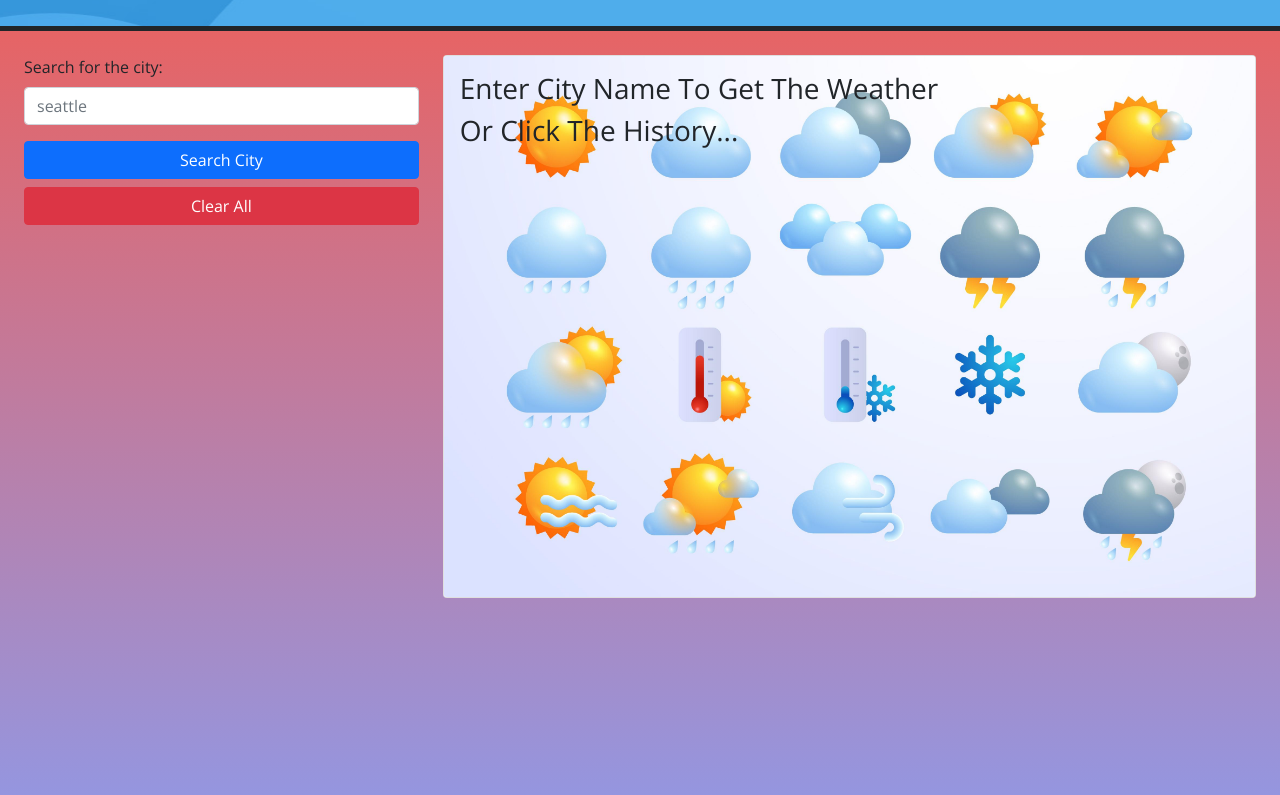
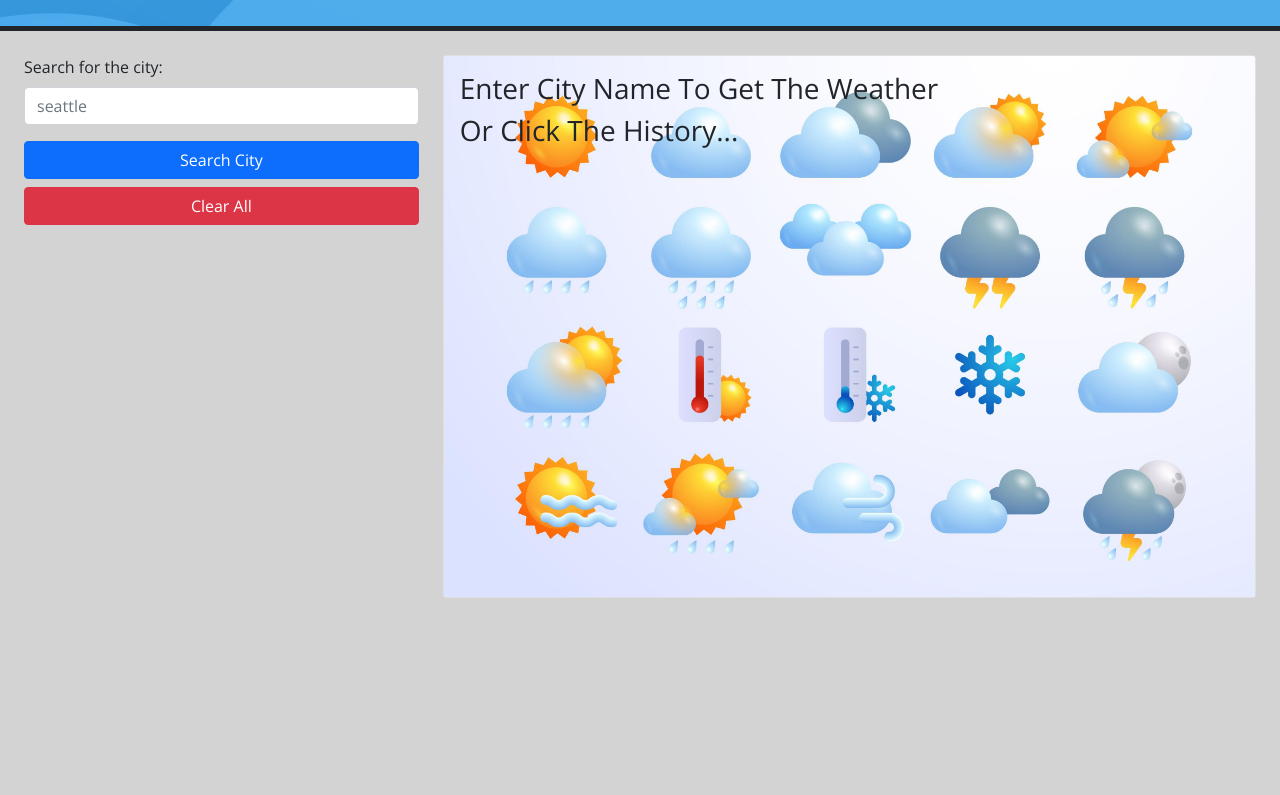
Before and after one commit to Andrew-TechMaster/-Andrew-UWBootcampChallenge-06-Weather-Dashboard, a plain HTML site: page index.html in a window 1280 px wide. Shown: the part 97-892 px from the top of the page. After the commit the page ends 800 px from the top, so only its background shows below. Drawn offline with nearby package versions, Linux system fonts and the light colour scheme.

Commit message:
Fix layout

```diff
--- a/assets/css/style.css
+++ b/assets/css/style.css
@@ -12,11 +12,15 @@
     color: var(--secondary-color);
 }
 
+/* Which will select every element, and give it a red border. Inspect your html page, and see if you can decipher which element may be causing the extra space. */
+/* * { border: 1px solid red; } */
 
 /* {============================= Element Selectors =============================} */
 body {
     font-family: 'Open Sans', sans-serif;
     font-size: 16px;
+    /* background: linear-gradient(#e66465, #9198e5); */
+    background: lightgrey;
 }
 
 header {
@@ -25,7 +29,7 @@ header {
 }
 
 main {
-    background: linear-gradient(#e66465, #9198e5);
+    /* background: linear-gradient(#e66465, #9198e5); */
 }
 
 /* textarea {
--- a/index.html
+++ b/index.html
@@ -26,7 +26,7 @@
     </header>
 
     <!-- {============================= Main =============================} -->
-    <main class="container-fluid vh-100 p-4">
+    <main class="container-fluid p-4">
         <div class="row">
             <!-- [--------- Aside ---------] -->
             <aside class="col-4">
```
